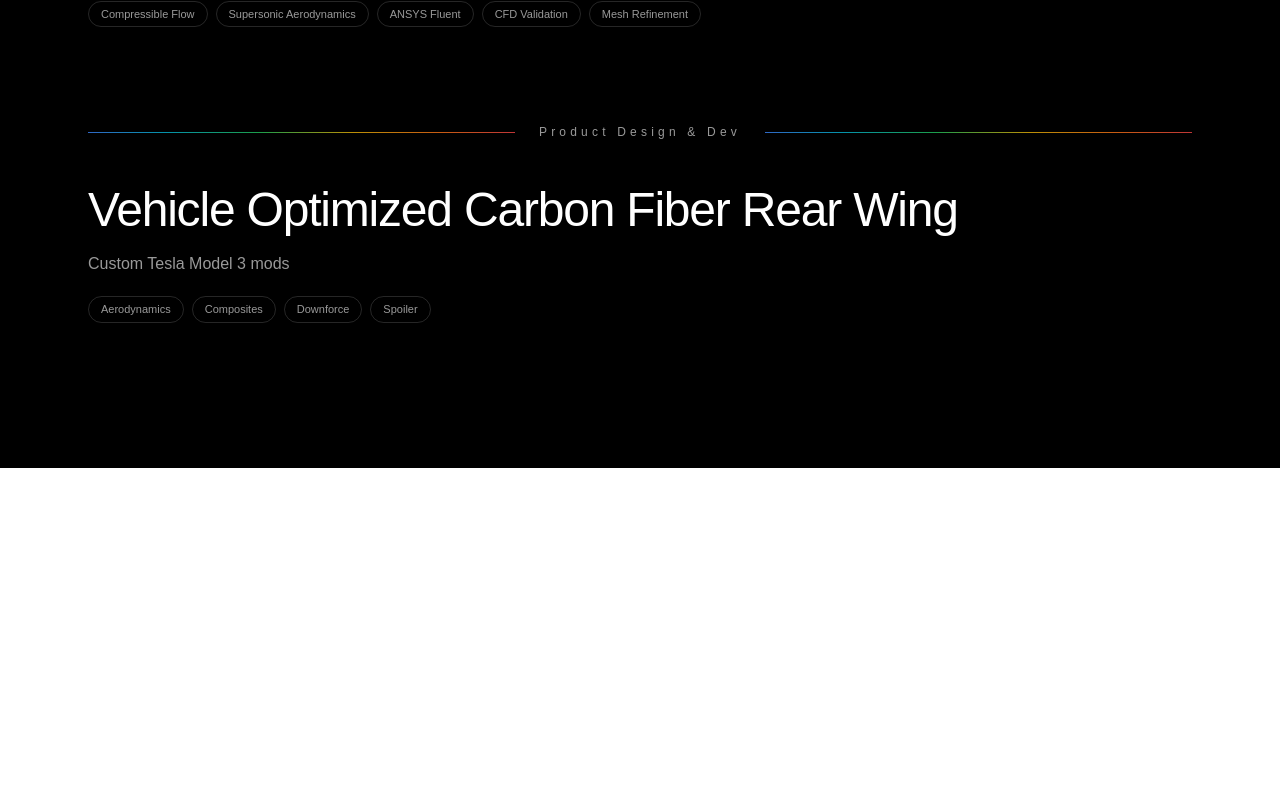
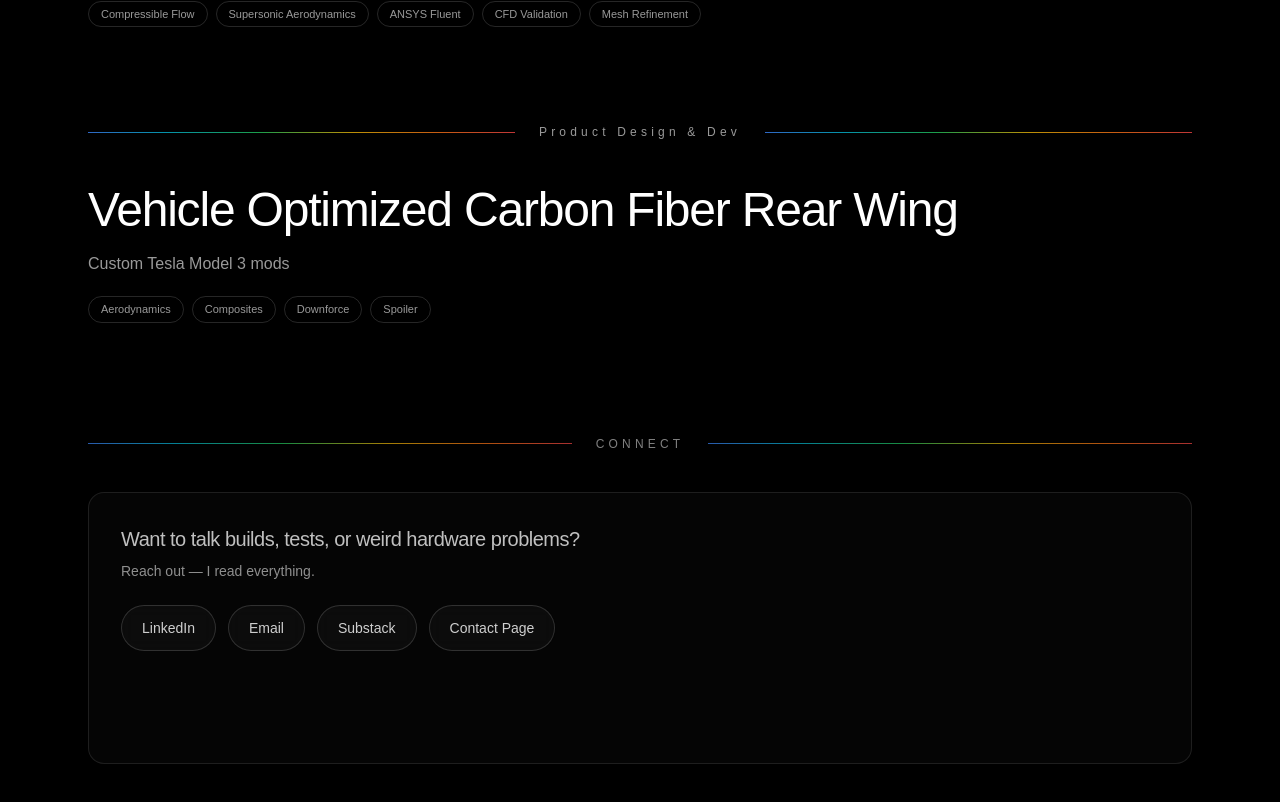
Before and after one commit to sophyamirza/sophya-portfolio, a Next.js app: page /works in a window 1280 px wide. Shown: the part 1678-2480 px from the top of the page. Before the commit the page ends 2146 px from the top, so only its background shows below. Built offline with nearby package versions, Linux system fonts and the light colour scheme; a web font is replaced by a local one.

Commit message:
glitch resist gah

```diff
--- a/app/works/page.tsx
+++ b/app/works/page.tsx
@@ -34,22 +34,19 @@ function PlaceholderPreview({ title }: { title: string }) {
 }
 
 /**
- * Map your internal ProjectType -> the exact section label you want displayed.
- * Keep these keys in sync with ProjectType union in projects.ts.
+ * ProjectType (internal) -> display label (what you want shown on Works page)
+ * Keep keys in sync with ProjectType union in projects.ts
  */
-const SECTION_LABELS = {
+const SECTION_LABELS: Record<string, string> = {
   "Propulsion & Fluids": "Propulsion, GSE, Fluids",
   "Test Systems & Instrumentation": "Test Fixtures, Cryogenics & Instrumentation",
   "Analysis & Simulation": "Analysis & Sims",
   "Product Design & Mechanisms": "Product Design & Dev",
   "Robotics & Autonomy": "Robotics, UAVs & Autonomy",
   "Power & Energy Systems": "Power & Energy Systems",
-} as const;
+};
 
-/**
- * Order the gallery sections exactly how you want them to appear.
- * (You can remove Power & Energy Systems here if you want it to disappear from Works.)
- */
+/** Control the order of sections on the Works page */
 const SECTION_ORDER = [
   "Propulsion & Fluids",
   "Test Systems & Instrumentation",
@@ -59,17 +56,39 @@ const SECTION_ORDER = [
   "Power & Energy Systems",
 ] as const;
 
-type SectionKey = (typeof SECTION_ORDER)[number];
-
 function groupByType(projects: typeof PROJECTS) {
-  // create groups in your desired order
-  const groups = SECTION_ORDER.map((type) => ({
+  return SECTION_ORDER.map((type) => ({
     type,
-    title: SECTION_LABELS[type],
+    title: SECTION_LABELS[type] ?? type,
     projects: projects.filter((p) => p.projectType === type),
   })).filter((g) => g.projects.length > 0);
+}
 
-  return groups;
+function CTAButton({
+  href,
+  label,
+  isExternal = true,
+}: {
+  href: string;
+  label: string;
+  isExternal?: boolean;
+}) {
+  const common =
+    "inline-flex items-center justify-center rounded-full border border-white/15 bg-white/[0.03] px-5 py-3 text-sm text-white/80 backdrop-blur hover:border-white/35 hover:text-white transition";
+
+  if (isExternal) {
+    return (
+      <a href={href} target="_blank" rel="noreferrer" className={common}>
+        {label}
+      </a>
+    );
+  }
+
+  return (
+    <Link href={href} className={common}>
+      {label}
+    </Link>
+  );
 }
 
 export default function WorksPage() {
@@ -90,7 +109,7 @@ export default function WorksPage() {
         ref={containerRef}
         onMouseMove={onMove}
         onMouseLeave={() => setHover({ on: false })}
-        className="mx-auto max-w-6xl px-6 pt-24 pb-32"
+        className="relative mx-auto max-w-6xl px-6 pt-24 pb-24"
       >
         <h1 className="text-6xl md:text-7xl tracking-tight">
           Engineering Gallery
@@ -100,7 +119,7 @@ export default function WorksPage() {
         <div className="mt-16 space-y-20">
           {sections.map((section) => (
             <div key={section.type}>
-              {/* SECTION DIVIDER (same style as your year divider) */}
+              {/* SECTION DIVIDER */}
               <div className="flex items-center gap-6 mb-10">
                 <div
                   className="h-px flex-1 opacity-80"
@@ -168,6 +187,51 @@ export default function WorksPage() {
           ))}
         </div>
 
+        {/* ✅ END CAP / FOOTER NAV — prevents “glitchy” end-of-page */}
+        <div className="mt-24">
+          <div className="flex items-center gap-6 mb-10">
+            <div
+              className="h-px flex-1 opacity-70"
+              style={{ background: THERMAL_GRADIENT }}
+            />
+            <div className="text-xs tracking-[0.35em] text-white/50">
+              CONNECT
+            </div>
+            <div
+              className="h-px flex-1 opacity-70"
+              style={{ background: THERMAL_GRADIENT }}
+            />
+          </div>
+
+          <div className="rounded-2xl border border-white/10 bg-white/[0.02] p-8">
+            <div className="text-white/75 text-lg md:text-xl tracking-tight">
+              Want to talk builds, tests, or weird hardware problems?
+            </div>
+            <div className="mt-2 text-white/55 text-sm">
+              Reach out — I read everything.
+            </div>
+
+            <div className="mt-6 flex flex-wrap gap-3">
+              <CTAButton
+                href="https://www.linkedin.com/in/sophya-mirza-4947981b7/"
+                label="LinkedIn"
+              />
+              <CTAButton href="mailto:sophyamirza@gmail.com" label="Email" />
+              <CTAButton
+                href="https://sophyamirza.substack.com/"
+                label="Substack"
+              />
+              <CTAButton href="/contact" label="Contact Page" isExternal={false} />
+            </div>
+
+            {/* extra bottom padding so hover preview never clips */}
+            <div className="mt-10 h-10" />
+          </div>
+
+          {/* final spacer */}
+          <div className="h-16" />
+        </div>
+
         {/* HOVER PREVIEW */}
         {hover.on && (
           <div
```
